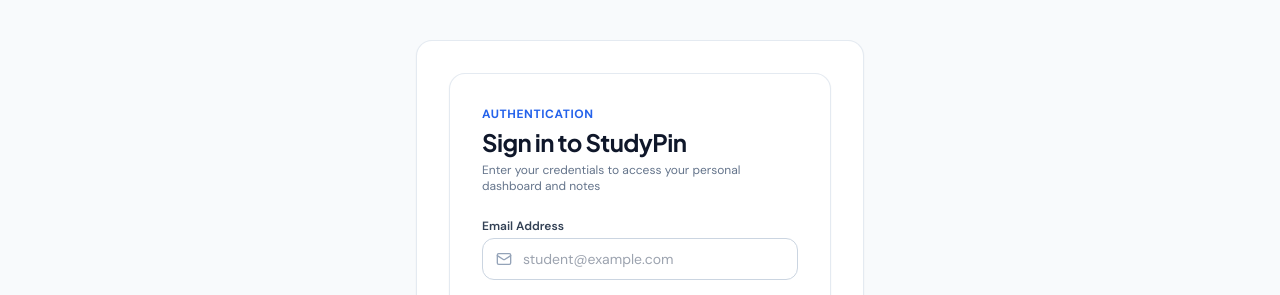
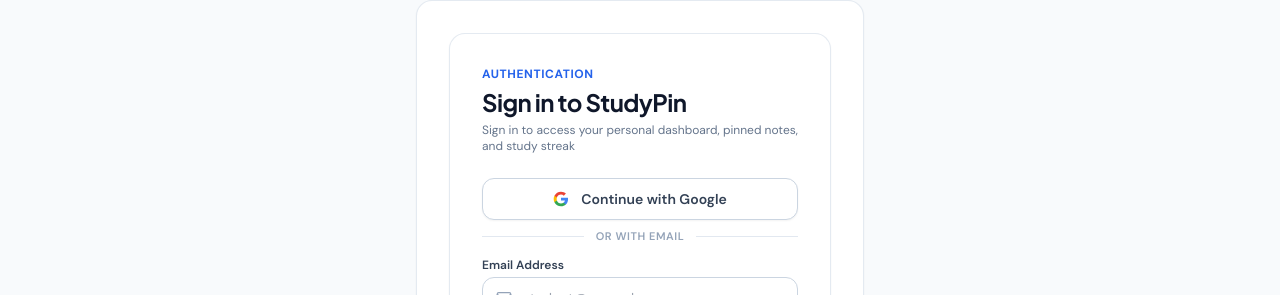
Before and after one commit to Bhavya-1603/StudyPin-an-EdTech-Platform-for-students, a React (Vite) app in the folder frontend/: page /auth in a window 1280 px wide. Shown: the part 211-506 px from the top of the page. Built offline with nearby package versions, Linux system fonts and the light colour scheme; no server answers; the database is empty.

Commit message:
feat(auth): integrate Google Sign-In with backend
Update Firebase authentication to sync user data with the backend API and add Google login support to the AuthPanel. Include user profile data like photoURL and name during session initialization.

```diff
--- a/frontend/src/auth/firebaseAuth.js
+++ b/frontend/src/auth/firebaseAuth.js
@@ -9,26 +9,65 @@
 
 export { auth }
 const provider = new GoogleAuthProvider()
+provider.setCustomParameters({ prompt: 'select_account' })
 
-// 1. Google sign-in with token generation
+// 1. Google sign-in with Firebase Auth and JWT Backend Session
 export const loginWithGoogle = async () => {
-  if (authInstance) {
+  if (auth) {
     try {
-      const result = await signInWithPopup(authInstance, provider)
+      const result = await signInWithPopup(auth, provider)
       const token = await result.user.getIdToken()
+      const email = result.user.email
+      const name = result.user.displayName || email?.split('@')[0] || 'Student'
+      const photoURL = result.user.photoURL
+
+      // Create or synchronize backend session with real Google account data
+      const res = await fetch(apiUrl('/api/auth/google'), {
+        method: 'POST',
+        headers: { 'Content-Type': 'application/json' },
+        body: JSON.stringify({
+          credential: token,
+          email,
+          name,
+          photoURL,
+          uid: result.user.uid,
+        }),
+      })
+
+      const data = await res.json()
+      if (res.ok && data.token) {
+        return {
+          user: {
+            ...data.user,
+            displayName: data.user.name || name,
+            photoURL,
+          },
+          token: data.token,
+        }
+      }
+
       return {
         user: {
           uid: result.user.uid,
           id: result.user.uid,
-          email: result.user.email,
-          displayName: result.user.displayName,
-          name: result.user.displayName,
+          email,
+          displayName: name,
+          name,
+          photoURL,
+          isNewUser: false,
+          isReturningUser: true,
           getIdToken: async () => token,
         },
         token,
       }
-    } catch {
-      // Fallback to backend API
+    } catch (popupErr) {
+      if (
+        popupErr.code === 'auth/popup-closed-by-user' ||
+        popupErr.code === 'auth/cancelled-popup-request'
+      ) {
+        throw new Error('Google Sign-in was cancelled.')
+      }
+      console.warn('Firebase popup sign-in, trying API fallback:', popupErr.message)
     }
   }
 
@@ -40,15 +79,7 @@
   })
   const data = await res.json()
   return {
-    user: {
-      uid: data.user.id,
-      id: data.user.id,
-      email: data.user.email,
-      displayName: data.user.name,
-      name: data.user.name,
-      isNewUser: data.user.isNewUser,
-      getIdToken: async () => data.token,
-    },
+    user: data.user,
     token: data.token,
   }
 }
@@ -91,8 +122,8 @@
   }
 
   // Fallback to Firebase client if available
-  if (authInstance) {
-    const cred = await signInWithEmailAndPassword(authInstance, email, password)
+  if (auth) {
+    const cred = await signInWithEmailAndPassword(auth, email, password)
     const token = await cred.user.getIdToken()
     return {
       user: {
@@ -124,9 +155,9 @@
   }
 
   // Also register with Firebase client if configured
-  if (authInstance) {
+  if (auth) {
     try {
-      await createUserWithEmailAndPassword(authInstance, email, password)
+      await createUserWithEmailAndPassword(auth, email, password)
     } catch {
       // Firebase registration is optional if backend registration succeeded
     }
--- a/frontend/src/components/AuthPanel.jsx
+++ b/frontend/src/components/AuthPanel.jsx
@@ -3,7 +3,7 @@
 import { Eye, EyeOff, Lock, Mail, User, CheckCircle2 } from 'lucide-react'
 import toast from 'react-hot-toast'
 import { useAuthStore } from '../store/useStore'
-import { loginUser, registerUser } from '../auth/firebaseAuth'
+import { loginUser, registerUser, loginWithGoogle } from '../auth/firebaseAuth'
 
 function AuthPanel() {
   const navigate = useNavigate()
@@ -15,6 +15,7 @@
   const [mode, setMode] = useState('login') // 'login' | 'register'
   const [showPassword, setShowPassword] = useState(false)
   const [loading, setLoading] = useState(false)
+  const [googleLoading, setGoogleLoading] = useState(false)
   const [successBanner, setSuccessBanner] = useState('')
 
   const [form, setForm] = useState({
@@ -32,6 +33,48 @@
     setMode(newMode)
     setSuccessBanner('')
     setShowPassword(false)
+  }
+
+  // Handle Google Sign-In with Firebase Auth & Backend Session
+  const handleGoogleSignIn = async () => {
+    setGoogleLoading(true)
+    try {
+      const authResult = await loginWithGoogle()
+      const token = authResult.token
+      const returnedUser = authResult.user
+
+      const userObject = {
+        id: returnedUser.id || returnedUser.uid || 'user-' + Date.now(),
+        uid: returnedUser.uid || returnedUser.id,
+        name: returnedUser.name || returnedUser.displayName || returnedUser.email?.split('@')[0] || 'Student',
+        email: returnedUser.email,
+        photoURL: returnedUser.photoURL || '',
+        isNewUser: Boolean(returnedUser.isNewUser),
+        isReturningUser: !returnedUser.isNewUser,
+        accountStatus: 'active_student',
+      }
+
+      localStorage.setItem('token', token)
+      localStorage.setItem('user', JSON.stringify(userObject))
+
+      setToken(token)
+      setUser(userObject)
+      setAuth({
+        user: userObject,
+        token,
+        status: 'authenticated',
+        error: null,
+      })
+
+      toast.success(`Welcome, ${userObject.name}!`)
+      navigate('/dashboard')
+    } catch (err) {
+      if (err.message && !err.message.includes('cancelled')) {
+        toast.error(err.message || 'Google Sign-in failed. Please try again.')
+      }
+    } finally {
+      setGoogleLoading(false)
+    }
   }
 
   const handleSubmit = async (e) => {
@@ -58,7 +101,7 @@
         sessionStorage.setItem('justRegisteredEmail', form.email.toLowerCase())
         sessionStorage.setItem('isNewUserRegistration', 'true')
 
-        // Do NOT automatically log in: prompt user to authenticate back
+        // Prompt user to authenticate back
         setMode('login')
         setSuccessBanner(
           `Registration successful! Please sign in with your email (${form.email}) and password to access your dashboard.`
@@ -74,7 +117,6 @@
       const token = authResult.token
       const returnedUser = authResult.user
 
-      // Check if user just registered or is logging in for first time
       const wasJustRegistered =
         returnedUser.isNewUser ||
         sessionStorage.getItem('justRegisteredEmail') === form.email.toLowerCase() ||
@@ -123,7 +165,7 @@
         </h2>
         <p className="mt-1 text-xs text-slate-500">
           {mode === 'login'
-            ? 'Enter your credentials to access your personal dashboard and notes'
+            ? 'Sign in to access your personal dashboard, pinned notes, and study streak'
             : 'Create your credentials first, then sign in to activate your workspace'}
         </p>
       </div>
@@ -137,6 +179,43 @@
           </div>
         </div>
       )}
+
+      {/* Google Sign-In Button */}
+      <div className="mb-5">
+        <button
+          type="button"
+          onClick={handleGoogleSignIn}
+          disabled={googleLoading || loading}
+          className="w-full flex items-center justify-center gap-3 rounded-xl border border-slate-300 bg-white px-4 py-2.5 text-sm font-semibold text-slate-700 shadow-sm transition hover:bg-slate-50 hover:border-slate-400 disabled:opacity-50"
+        >
+          <svg className="h-4 w-4 shrink-0" viewBox="0 0 24 24">
+            <path
+              fill="#4285F4"
+              d="M22.56 12.25c0-.78-.07-1.53-.2-2.25H12v4.26h5.92c-.26 1.37-1.04 2.53-2.21 3.31v2.77h3.57c2.08-1.92 3.28-4.74 3.28-8.09z"
+            />
+            <path
+              fill="#34A853"
+              d="M12 23c2.97 0 5.46-.98 7.28-2.66l-3.57-2.77c-.98.66-2.23 1.06-3.71 1.06-2.86 0-5.29-1.93-6.16-4.53H2.18v2.84C3.99 20.53 7.7 23 12 23z"
+            />
+            <path
+              fill="#FBBC05"
+              d="M5.84 14.09c-.22-.66-.35-1.36-.35-2.09s.13-1.43.35-2.09V7.06H2.18C1.43 8.55 1 10.22 1 12s.43 3.45 1.18 4.94l2.85-2.22.81-.63z"
+            />
+            <path
+              fill="#EA4335"
+              d="M12 5.38c1.62 0 3.06.56 4.21 1.64l3.15-3.15C17.45 2.09 14.97 1 12 1 7.7 1 3.99 3.47 2.18 7.06l3.66 2.84c.87-2.6 3.3-4.52 6.16-4.52z"
+            />
+          </svg>
+          <span>{googleLoading ? 'Connecting with Google...' : 'Continue with Google'}</span>
+        </button>
+
+        <div className="relative my-4 flex items-center justify-center">
+          <div className="w-full border-t border-slate-200" />
+          <span className="absolute bg-white px-3 text-[11px] font-semibold uppercase tracking-wider text-slate-400">
+            or with email
+          </span>
+        </div>
+      </div>
 
       <form onSubmit={handleSubmit} className="space-y-4">
         {mode === 'register' && (
@@ -191,7 +270,7 @@
 
         <button
           type="submit"
-          disabled={loading}
+          disabled={loading || googleLoading}
           className="w-full rounded-xl bg-blue-600 py-2.5 text-sm font-semibold text-white shadow-sm hover:bg-blue-700 transition disabled:opacity-50"
         >
           {loading ? 'Please wait...' : mode === 'login' ? 'Sign in' : 'Create account & Proceed to Login'}
--- a/frontend/src/store/useStore.js
+++ b/frontend/src/store/useStore.js
@@ -180,6 +180,21 @@
     }
   },
 
+  // 3b. Load user's own uploaded notes
+  loadMyUploads: async () => {
+    try {
+      const response = await fetchWithAuth('/api/notes/my-uploads')
+      const data = await response.json()
+      if (response.ok && Array.isArray(data)) {
+        set({ myUploads: data })
+        return data
+      }
+      return []
+    } catch {
+      return []
+    }
+  },
+
   // 4. Save or bookmark note
   saveNote: async (note, shouldSave = true) => {
     try {
```
Also changed, not shown: 1 other file (tests, documents, lock files or other folders).
